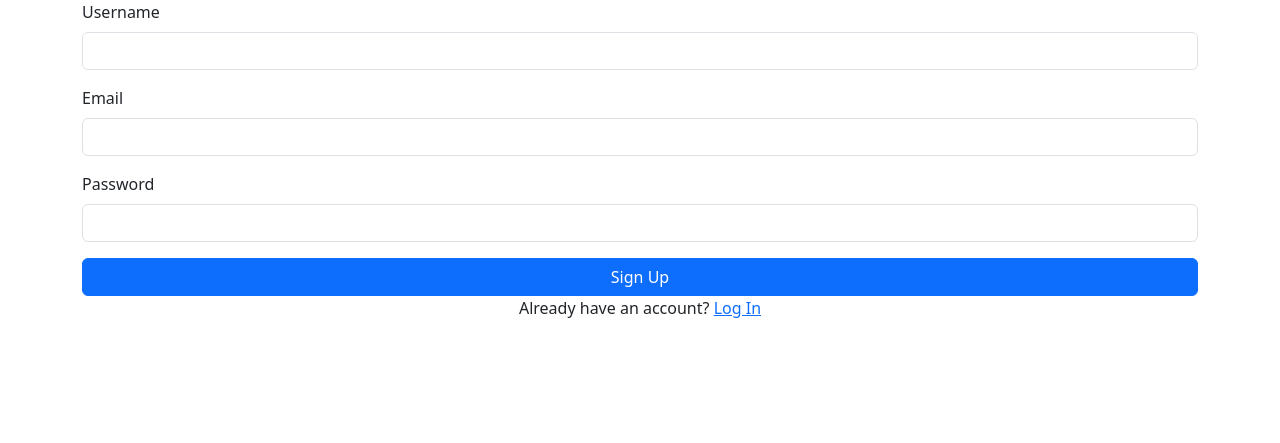
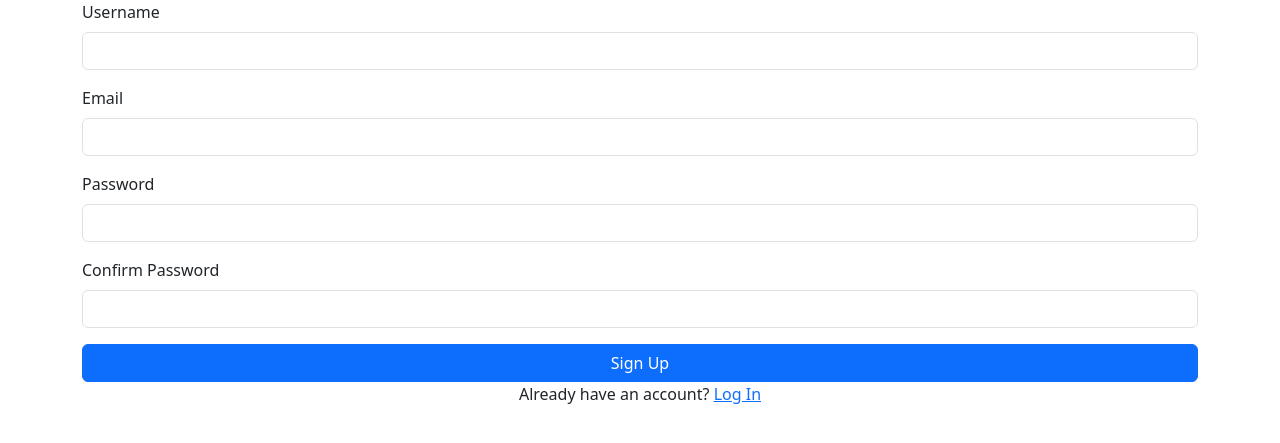
Before and after one commit to applejuice8/ecommerce-flask, a Flask app: page /signup in a window 1280 px wide. Shown: the part 72-515 px from the top of the page. Run offline with Flask 3, Linux system fonts and the light colour scheme.

Commit message:
added confirm password field and moved validations to forms.py

```diff
--- a/app/auth.py
+++ b/app/auth.py
@@ -37,15 +37,6 @@ def signup():
         email = form.email.data
         password = form.password.data
 
-        # Check if user exists
-        if User.query.filter_by(email=email).first():
-            flash('Email already registered', 'danger')
-            return redirect(url_for('auth.signup'))
-
-        if User.query.filter_by(username=username).first():
-            flash('Username already taken', 'danger')
-            return redirect(url_for('auth.signup'))
-
         # Create user
         user = User(username=username, email=email, password=password)
         db.session.add(user)
--- a/app/forms.py
+++ b/app/forms.py
@@ -1,14 +1,37 @@
 from flask_wtf import FlaskForm
-from wtforms import StringField, PasswordField, SubmitField
-from wtforms.validators import DataRequired, Email
+from wtforms import StringField, PasswordField, SubmitField, ValidationError
+from wtforms.validators import DataRequired, Email, EqualTo, Length
+from app.models import User
 
 class AuthForm(FlaskForm):
-    email = StringField('Email', validators=[DataRequired(), Email()])
-    password = PasswordField('Password', validators=[DataRequired()])
+    email = StringField('Email', validators=[
+        DataRequired(),
+        Email(),
+        Length(max=120)
+    ])
+    password = PasswordField('Password', validators=[
+        DataRequired(),
+        Length(min=6)
+    ])
 
 class LoginForm(AuthForm):
     submit = SubmitField('Log In')
 
 class SignupForm(AuthForm):
-    username = StringField('Username', validators=[DataRequired()])
+    username = StringField('Username', validators=[
+        DataRequired(),
+        Length(min=6, max=50)
+    ])
+    confirm_password = PasswordField('Confirm Password', validators=[
+        DataRequired(),
+        EqualTo('password', message='Passwords must match')
+    ])
     submit = SubmitField('Sign Up')
+
+    def validate_email(self, field):
+        if User.query.filter_by(email=field.data).first():
+            raise ValidationError('Email already registered.')
+
+    def validate_username(self, field):
+        if User.query.filter_by(username=field.data).first():
+            raise ValidationError('Username already taken.')
--- a/app/templates/signup.html
+++ b/app/templates/signup.html
@@ -30,6 +30,14 @@
             {% endfor %}
         </div>
 
+        <div class="mb-3">
+            {{ form.confirm_password.label(class="form-label") }}
+            {{ form.confirm_password(class="form-control", id="confirm_password") }}
+            {% for error in form.confirm_password.errors %}
+                <div class="text-danger">{{ error }}</div>
+            {% endfor %}
+        </div>
+
         {{ form.submit(class="btn btn-primary w-100") }}
     </form>
 
```
